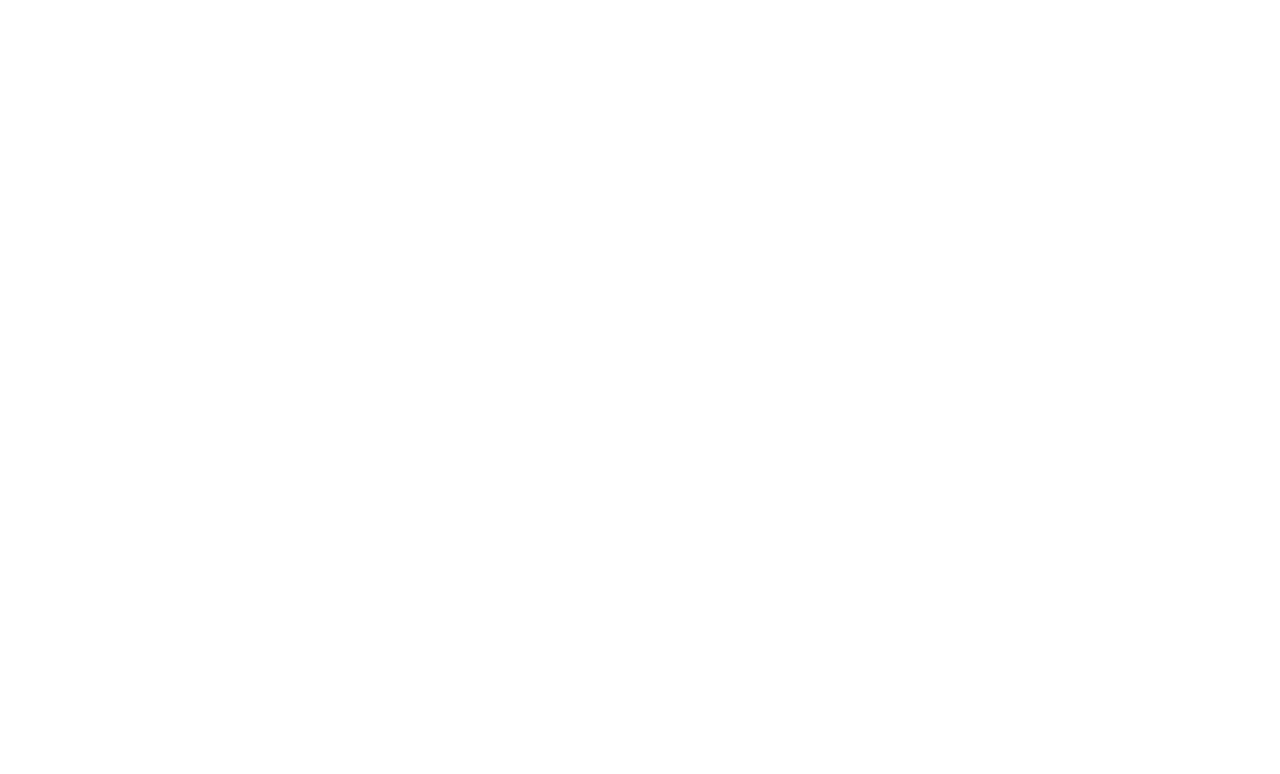
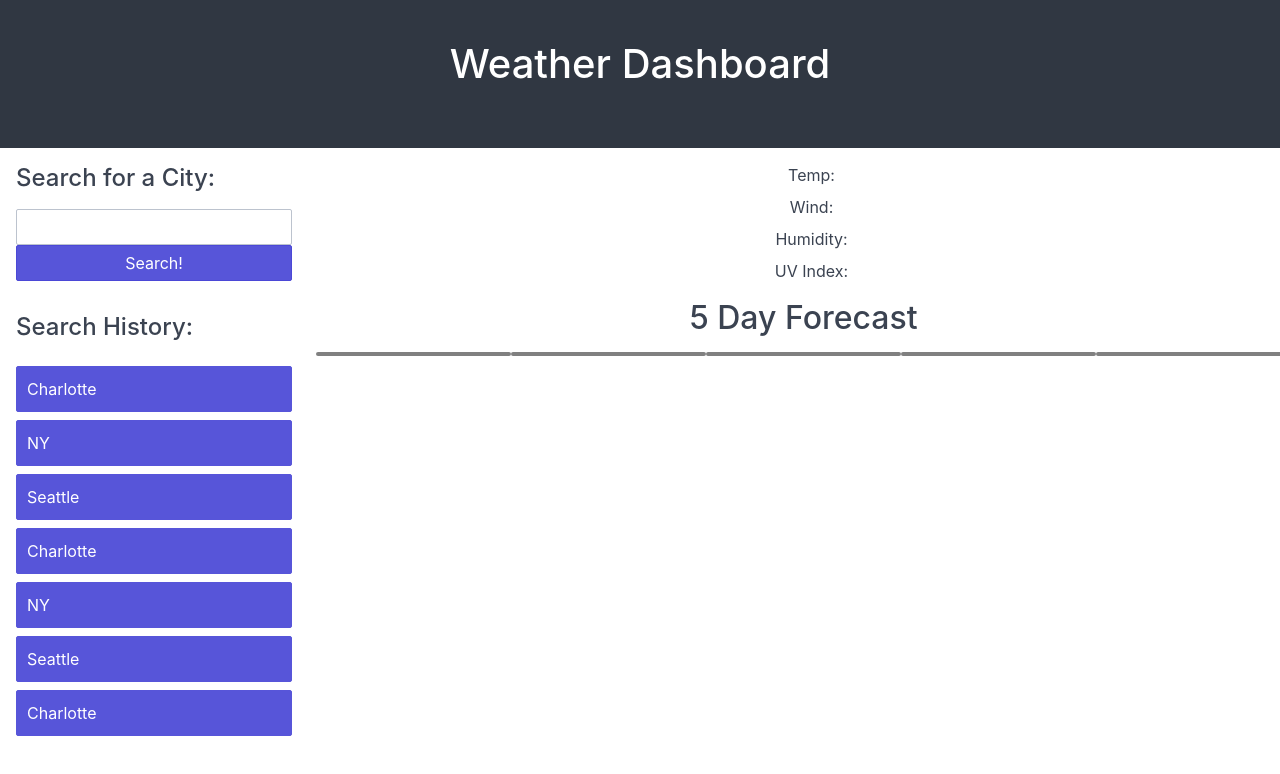
Before and after one commit to NicaVulcan/Weather-Dashboard, a plain HTML site: page index.html in a window 1280 px wide. Drawn offline with nearby package versions, Linux system fonts and the light colour scheme.

Commit message:
add style

```diff
--- a/assets/css/style.css
+++ b/assets/css/style.css
@@ -0,0 +1,74 @@
+/* general styles */
+.card {
+    border: none;
+}
+.card-header {
+    margin-bottom: 0;
+}
+.card-body {
+    padding-bottom: 20px;
+}
+.form-input {
+    margin: 0 auto 15px;
+}
+ul {
+    margin-top: 0;
+}
+ul li{
+    list-style-type: none;
+}
+
+/* search form style */
+#search-form {
+    margin: 0;
+}
+.form-input,
+.btn {
+    margin: 0;
+}
+
+/* search history style */
+#previous-searches {
+    margin: 0;
+}
+#previous-searches li {
+    background-color: #5755D9;
+    border: .05rem solid #5755d9;
+    border-radius: 0.1rem;
+    padding: 10px 10px;
+    margin: 5px, 0;
+    color: white;
+}
+#previous-searches li:hover {
+    background: #4240d4;
+    border-color: #3634d2;
+    color: #fff;
+}
+
+/* weather display style */
+#weather-display {
+    padding-right: 5px;
+}
+#forecast-today h2 {
+    margin: 15px;
+}
+#forecast-five-day h2 {
+    margin: 15px;
+}
+#forecast-five-day div div {
+    justify-content: space-around;
+}
+#forecast-five-day .card {
+    border: 2px gray solid;
+}
+
+@media (max-width: 840px) {
+    #previous-searches li {
+        width: 32%;
+    }
+}
+@media (max-width: 480px) {
+    #previous-searches li {
+        width: 100%;
+    }
+}
--- a/assets/js/script.js
+++ b/assets/js/script.js
@@ -0,0 +1 @@
+//classes to add to li on search history to make responsive: columns
--- a/index.html
+++ b/index.html
@@ -6,43 +6,83 @@
     <meta http-equiv="X-UA-Compatible" content="IE=edge">
     <meta name="viewport" content="width=device-width, initial-scale=1.0">
     <title>Weather Dashboard</title>
-    <link rel="stylesheet" href="path/to/font-awesome/css/font-awesome.min.css">
+    <link rel="stylesheet" href="https://cdnjs.cloudflare.com/ajax/libs/font-awesome/5.11.2/css/all.min.css">
+    <link rel="stylesheet" href="https://unpkg.com/spectre.css/dist/spectre.min.css">
+    <link rel="stylesheet" href="https://unpkg.com/spectre.css/dist/spectre-exp.min.css">
+    <link rel="stylesheet" href="https://unpkg.com/spectre.css/dist/spectre-icons.min.css">
     <link rel="stylesheet" href="assets/css/style.css">
 
 <body>
-    <header>
-        <h1></h1>
+    <header class="hero hero-sm bg-dark">
+        <h1 class="text-center">Weather Dashboard</h1>
     </header>
-    <aside>
+    <main class="columns">
+        <aside class="column col-3 col-md-12">
             <section id="search">
-            <div>
-                <h3></h3>
-                <form action=""></form>
+                <div class="card">
+                    <h4 class="card-header">Search for a City:</h4>
+                    <form class="card-body form-group columns" id="search-form">
+                        <input type="text" class="form-input column col-xs-12 col-md-8 col-12" id="city-name">
+                        <button class="btn btn-primary column col-xs-12 col-md-4 col-12" id="search-button">Search!</button>
+                    </form>
                 </div>
             </section>
             <section id="history">
-            <div>
-                <h3></h3>
-                <ul></ul>
+                <div class="card">
+                    <h4 class="card-header">Search History:</h4>
+                    <ul id="previous-searches" class="card-body columns">
+                        <li class="column col-xs-12 col-md-4 col-12 col-mx-auto">Charlotte</li>
+                        <li class="column col-xs-12 col-md-4 col-12 col-mx-auto">NY</li>
+                        <li class="column col-xs-12 col-md-4 col-12 col-mx-auto">Seattle</li>
+                        <li class="column col-xs-12 col-md-4 col-12 col-mx-auto">Charlotte</li>
+                        <li class="column col-xs-12 col-md-4 col-12 col-mx-auto">NY</li>
+                        <li class="column col-xs-12 col-md-4 col-12 col-mx-auto">Seattle</li>
+                        <li class="column col-xs-12 col-md-4 col-12 col-mx-auto">Charlotte</li>
+                    </ul>
                 </div>
             </section>
         </aside>
-    <main>
-        <section class="today">
-            <div>
-                <h2></h2>
-                <div>
-                    <ul></ul>
-                </div>
+
+        <section class= "column col-9 col-md-12" id="weather-display">
+
+            <section id="forecast-today">
+                <h2 class="text-center">
+                    <span id="city-name"></span>
+                    <span id="current-date"></span>
+                    <span id="weather-icon"></span>
+                </h2>
+                <div class="text-center">
+                    <ul id="today-weather">
+                        <li>Temp:
+                            <span id="today-temp"></span>
+                        </li>
+                        <li>Wind:
+                            <span id="today-wind"></span>
+                        </li>
+                        <li>Humidity:
+                            <span id="today-hum"></span>
+                        </li>
+                        <li>UV Index:
+                            <span id="today-uv"></span>
+                        </li>
+                    </ul>
                 </div>
             </section>
-        <section class="forecast">
-            <div>
-                <h2></h2>
+
+            <section id="forecast-five-day">
+                <h2 class="text-center">5 Day Forecast</h2>
+                <div class="columns">
+                    <div class="column col-sm-12 card future-forecast"></div>
+                    <div class="column col-sm-12 card future-forecast"></div>
+                    <div class="column col-sm-12 card future-forecast"></div>
+                    <div class="column col-sm-12 card future-forecast"></div>
+                    <div class="column col-sm-12 card future-forecast"></div>
                 </div>
             </section>
+
+        </section>
     </main>
-    <script src="/assets/js/script.js"></script>
+    <script src="./assets/js/script.js"></script>
 </body>
 
 </html>
```
Lines whose indentation alone changed are shown as unchanged.
